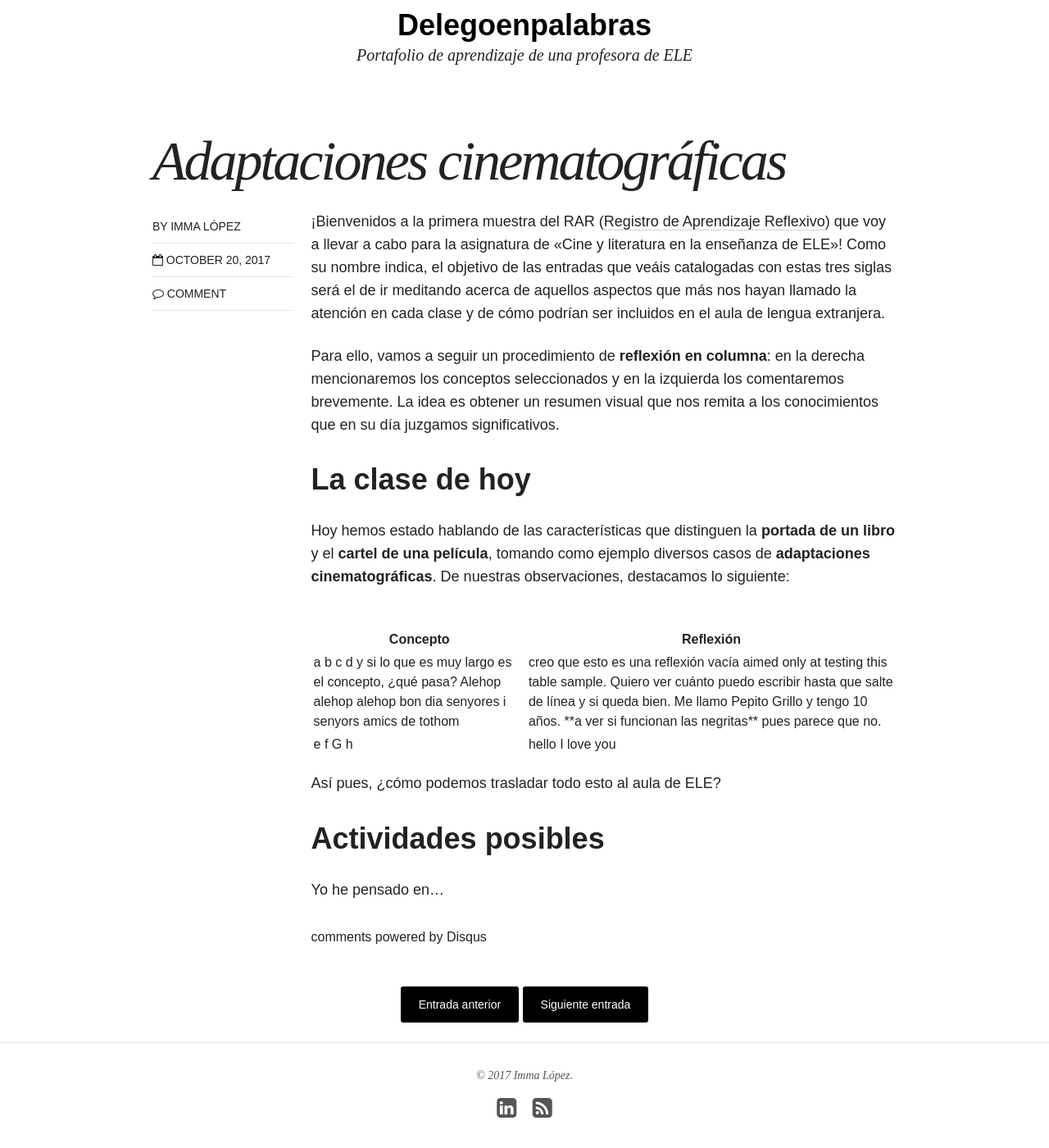
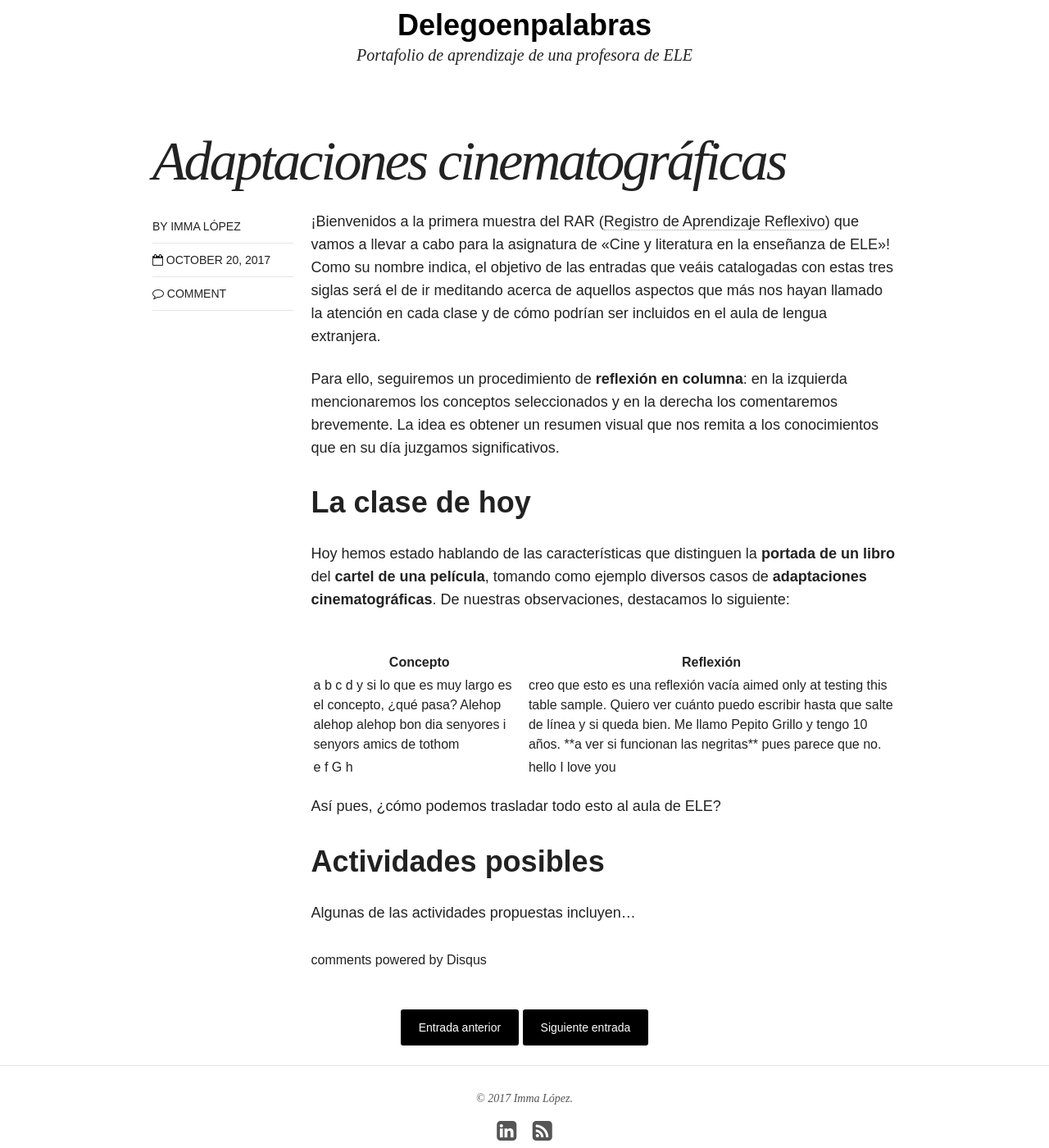
Before and after one commit to immalopez/immalopez.github.io, a Jekyll site: the page built from _posts/blog/2017-10-20-carteles-y-portadas.md, in a window 1280 px wide and 1400 px high, scrolled down 316 px. Shown: the whole window at 82% size. Built offline with Jekyll 4.4.1, drawn with Linux system fonts in a browser that asks for light colours; nearby versions of some CDN libraries; comment, search, counter and statistics services are not loaded.

Commit message:
Update 2017-10-20-carteles-y-portadas.md

```diff
--- a/_posts/blog/2017-10-20-carteles-y-portadas.md
+++ b/_posts/blog/2017-10-20-carteles-y-portadas.md
@@ -10,13 +10,13 @@
 # date: 2014-08-08T15:39:55-04:00
 # modified: 2016-06-01T14:19:19-04:00
 ---
-¡Bienvenidos a la primera muestra del RAR ([Registro de Aprendizaje Reflexivo](https://www.practicareflexiva.pro/registro-aprendizaje-reflexivo/)) que voy a llevar a cabo para la asignatura de «Cine y literatura en la enseñanza de ELE»! Como su nombre indica, el objetivo de las entradas que veáis catalogadas con estas tres siglas será el de ir meditando acerca de aquellos aspectos que más nos hayan llamado la atención en cada clase y de cómo podrían ser incluidos en el aula de lengua extranjera.
+¡Bienvenidos a la primera muestra del RAR ([Registro de Aprendizaje Reflexivo](https://www.practicareflexiva.pro/registro-aprendizaje-reflexivo/)) que vamos a llevar a cabo para la asignatura de «Cine y literatura en la enseñanza de ELE»! Como su nombre indica, el objetivo de las entradas que veáis catalogadas con estas tres siglas será el de ir meditando acerca de aquellos aspectos que más nos hayan llamado la atención en cada clase y de cómo podrían ser incluidos en el aula de lengua extranjera.
 
-Para ello, vamos a seguir un procedimiento de **reflexión en columna**: en la derecha mencionaremos los conceptos seleccionados y en la izquierda los comentaremos brevemente. La idea es obtener un resumen visual que nos remita a los conocimientos que en su día juzgamos significativos.
+Para ello, seguiremos un procedimiento de **reflexión en columna**: en la izquierda mencionaremos los conceptos seleccionados y en la derecha los comentaremos brevemente. La idea es obtener un resumen visual que nos remita a los conocimientos que en su día juzgamos significativos.
 
 # La clase de hoy
 
-Hoy hemos estado hablando de las características que distinguen la **portada de un libro** y el **cartel de una película**, tomando como ejemplo diversos casos de **adaptaciones cinematográficas**. De nuestras observaciones, destacamos lo siguiente:
+Hoy hemos estado hablando de las características que distinguen la **portada de un libro** del **cartel de una película**, tomando como ejemplo diversos casos de **adaptaciones cinematográficas**. De nuestras observaciones, destacamos lo siguiente:
 
 <table>
   <thead>
@@ -41,4 +41,4 @@
 
 # Actividades posibles
 
-Yo he pensado en...
+Algunas de las actividades propuestas incluyen...
```
